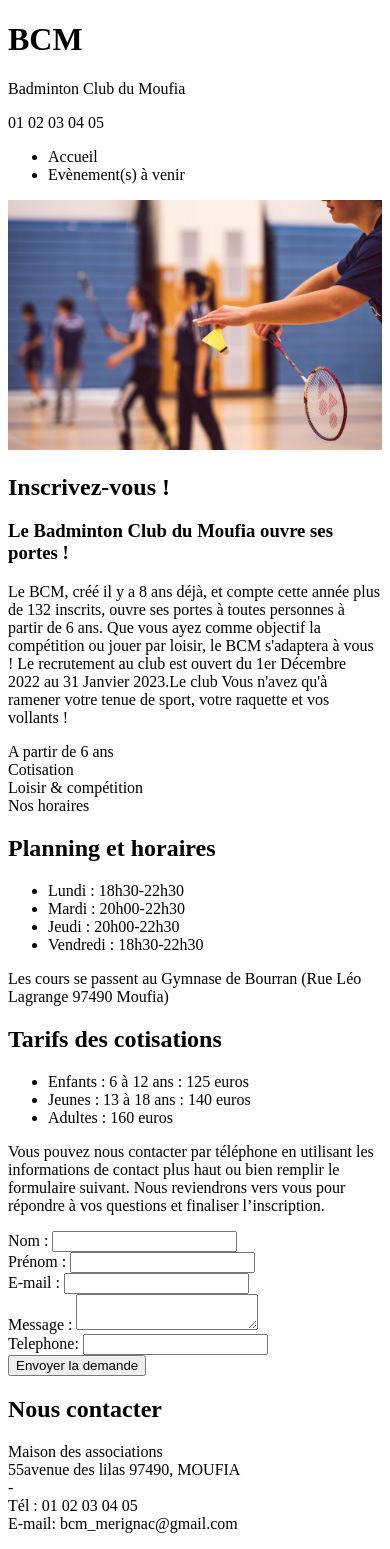
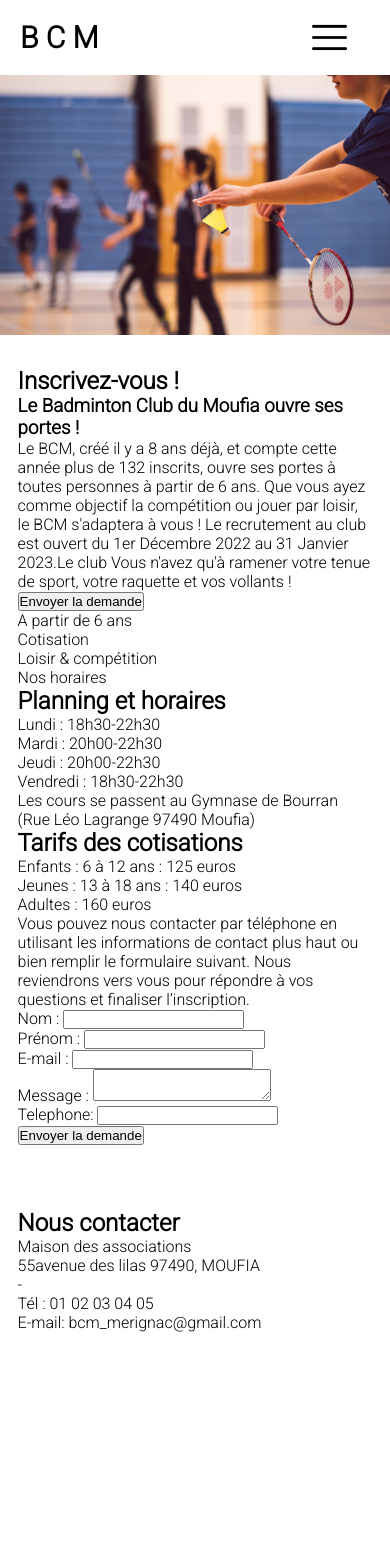
Before and after one commit to Florent-Hoareau/Evaluation-2, a PHP site: page / in a window 390 px wide. After the commit the page ends 1332 px from the top, so only its background shows below. Run offline with PHP 8.4, Linux system fonts and the light colour scheme.

Commit message:
ajout du menu hamburger

```diff
--- a/index.html
+++ b/index.html
@@ -12,22 +12,25 @@
 </head>
 <body>
     <header>
-        <h1>BCM</h1>
-        <p>Badminton Club du Moufia</p>
-        <span>01 02 03 04 05</span>
-        <span></span>
-        <span></span>
-        <span></span>
-        <nav>
-            <ul>
-                <li>Accueil</li>
-                <li>Evènement(s) à venir</li>
-            </ul>
+
+        <nav class="navbar">
+            <div class="cont_header">
+                <a href="#" class="logo">B C M</a>
+                <h1 class="titre">Badminton Club du Moufia</h1>
+            </div>
+            <div class="nav-links">
+                <ul>
+                    <li>Accueil</li>
+                    <li>Evènement(s) à venir</li>
+                </ul>
+            </div>
+        <img src="images/menu.png" alt="menu ham" class="menu_hum">
         </nav>
+        <img src="images/bad-img1.jpg" alt="img_accueuil" class="img_acc">
     </header>
+
 <section>
 
- <img src="images/bad-img1.jpg" alt="img_accueuil" class="img_acc">
  <h2>Inscrivez-vous !</h2>
 
  <article>
@@ -39,6 +42,9 @@
             Décembre 2022 au 31 Janvier 2023.Le club Vous n'avez qu'à ramener
             votre tenue de sport, votre raquette et vos vollants !
         </p>
+        <div>
+            <button>Envoyer la demande</button>
+        </div>
 
         <div>
             <div>A partir de 6 ans</div>
@@ -121,5 +127,13 @@
     </p>
 </footer>
 
+<script>
+        const menuHamburger = document.querySelector(".menu_hum")
+        const navLinks = document.querySelector(".nav-links")
+
+        menuHamburger.addEventListener('click',()=>{
+        navLinks.classList.toggle('active')})
+</script>
+
 </body>
 </html>
--- a/styles.css
+++ b/styles.css
@@ -1,3 +1,73 @@
+* {
+    margin: 0;
+    padding: 0;
+    text-decoration: none;
+    list-style: none;
+
+}
+
+body {
+    font-family: "Roboto";
+
+}
+
+section, footer {
+    padding : 2em 1.1em;
+}
+
 .img_acc {
+    display: block;
+    max-width: 100%;
+}
+
+.menu_hum {
+    display: block;
+    width: 35px;
+    position: absolute;
+    top: 2.4%; left: 80%;
+}
+
+.titre, .nav-links {
+    display: none;
+}
+
+.nav-links.active {
+    display: flex;
+    justify-content: center;
+    align-items: center;
+    position: absolute;
+    top : 0;
+    background-color: rgba(255, 195, 134, 0.40);
+    backdrop-filter: blur(6px);
     width: 100%;
+    height: 100vh;
 }
+
+.nav-links.active ul {
+    display: flex;
+    flex-direction: column;
+    align-items: center;
+}
+
+.nav-links.active ul li {
+    margin: 20px 0;
+    font-size: 21px;
+    font-weight: 900;
+}
+
+.cont_header {
+    margin: 20px 0px 20px 20px;
+    display: flex;
+    justify-content: space-between;
+}
+
+.logo {
+    font-size: 30px;
+    color: black;
+    font-weight: bold;
+}
+
+
+@media screen and (min-width: 450px) {
+
+}
```
Also changed, not shown: images/menu.png (added).
